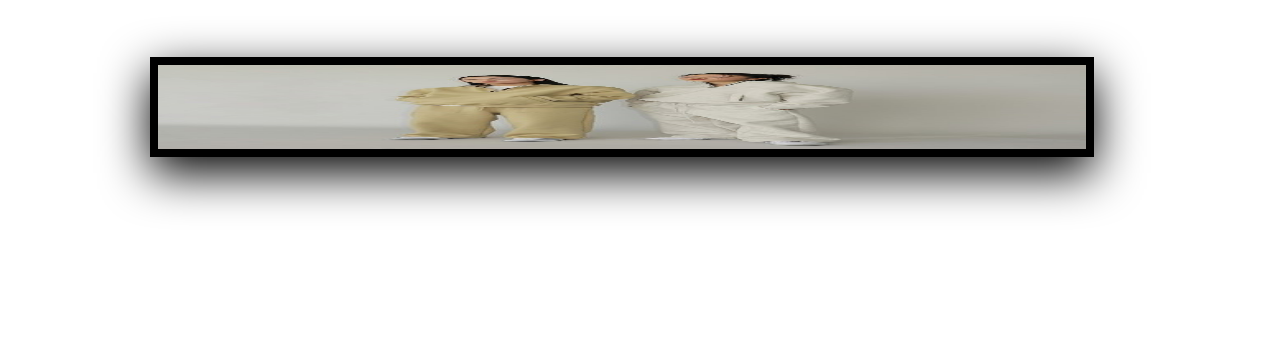
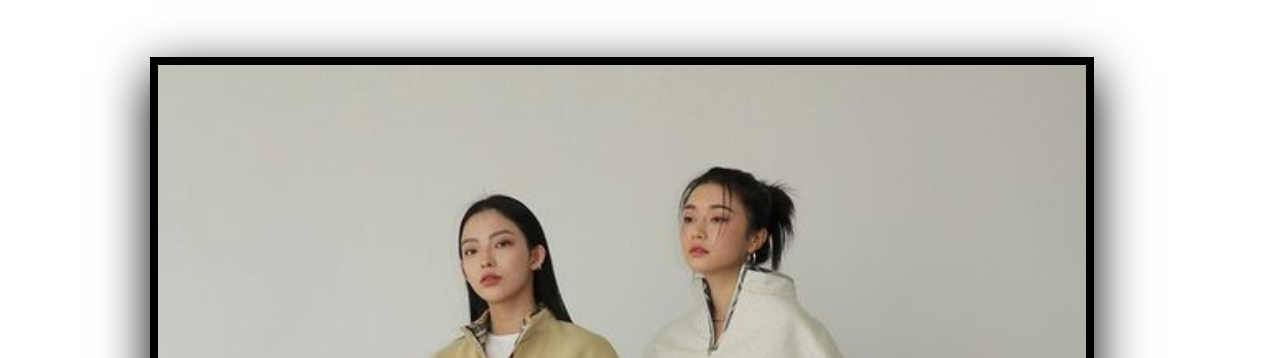
Before and after one commit to mohannadhawash/mohannadhawash.github.io, a plain HTML site: page sets-page1.html in a window 1280 px wide. Shown: the part 418-776 px from the top of the page. Drawn offline with Linux system fonts and the light colour scheme.

Commit message:
Update sets-page1-style1.css

```diff
--- a/sets-page1-style1.css
+++ b/sets-page1-style1.css
@@ -127,7 +127,7 @@ section{
     display: flexbox;
     width:80%;
     margin-left:100px;
-    height:100px;
+    height:80%;
     background-position: right center;
     border: 0.5rem solid black ;
     box-shadow: 0 1rem 3rem;
```
